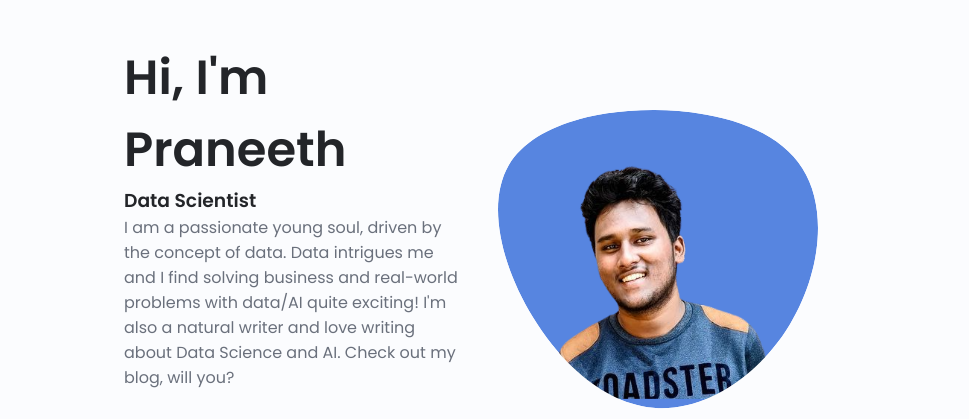
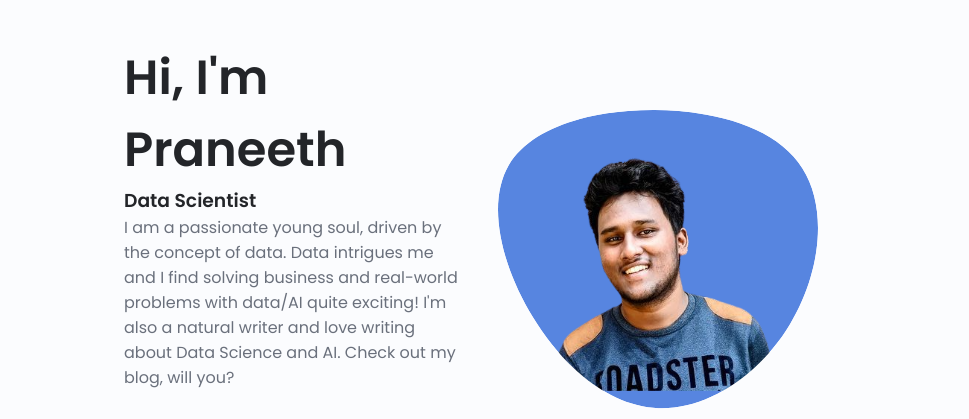
Before and after one commit to PraneethVasarla/PraneethVasarla.github.io, a plain HTML site: page index.html in a window 1280 px wide. Shown: the part 142-561 px from the top of the page, 184-1153 px from the left. Drawn offline with nearby package versions, Linux system fonts and the light colour scheme.

Commit message:
Update index.html

```diff
--- a/index.html
+++ b/index.html
@@ -112,7 +112,7 @@
                                     129.362C2.45775 97.8511 -7.48481 59.1033 6.67581 34.5279C20.9871 10.1032 59.7028
                                     -0.149132 97.9666 0.00163737C136.23 0.303176 174.193 10.857 190.312 36.4879Z" />
 
-                                <image class="home__blob-img" x='-10' y='5' href="assets/images/perfil2.png" />
+                                <image class="home__blob-img" x='-8' y='0' href="assets/images/perfil2.png" />
                             </g>
                         </svg>
 
```
